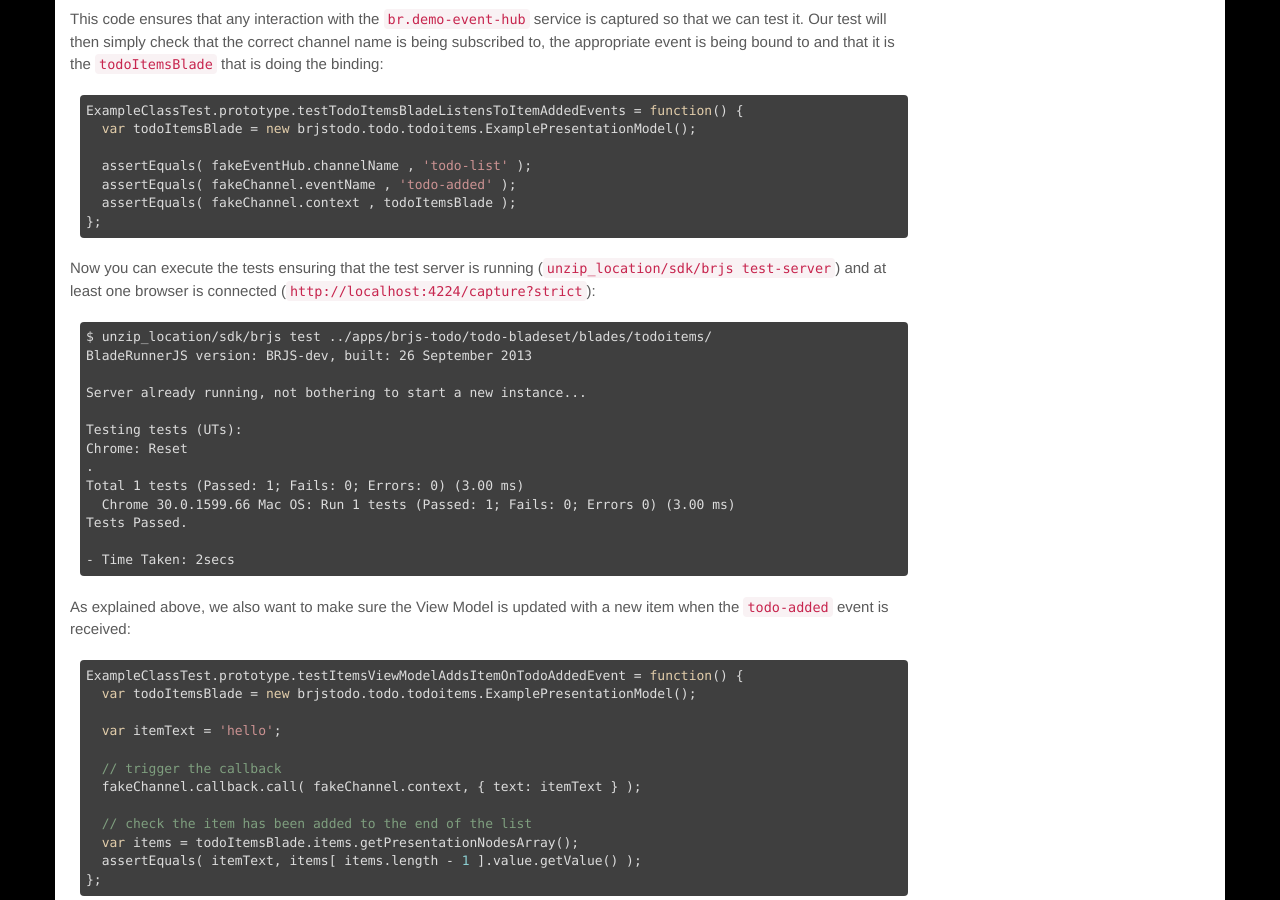
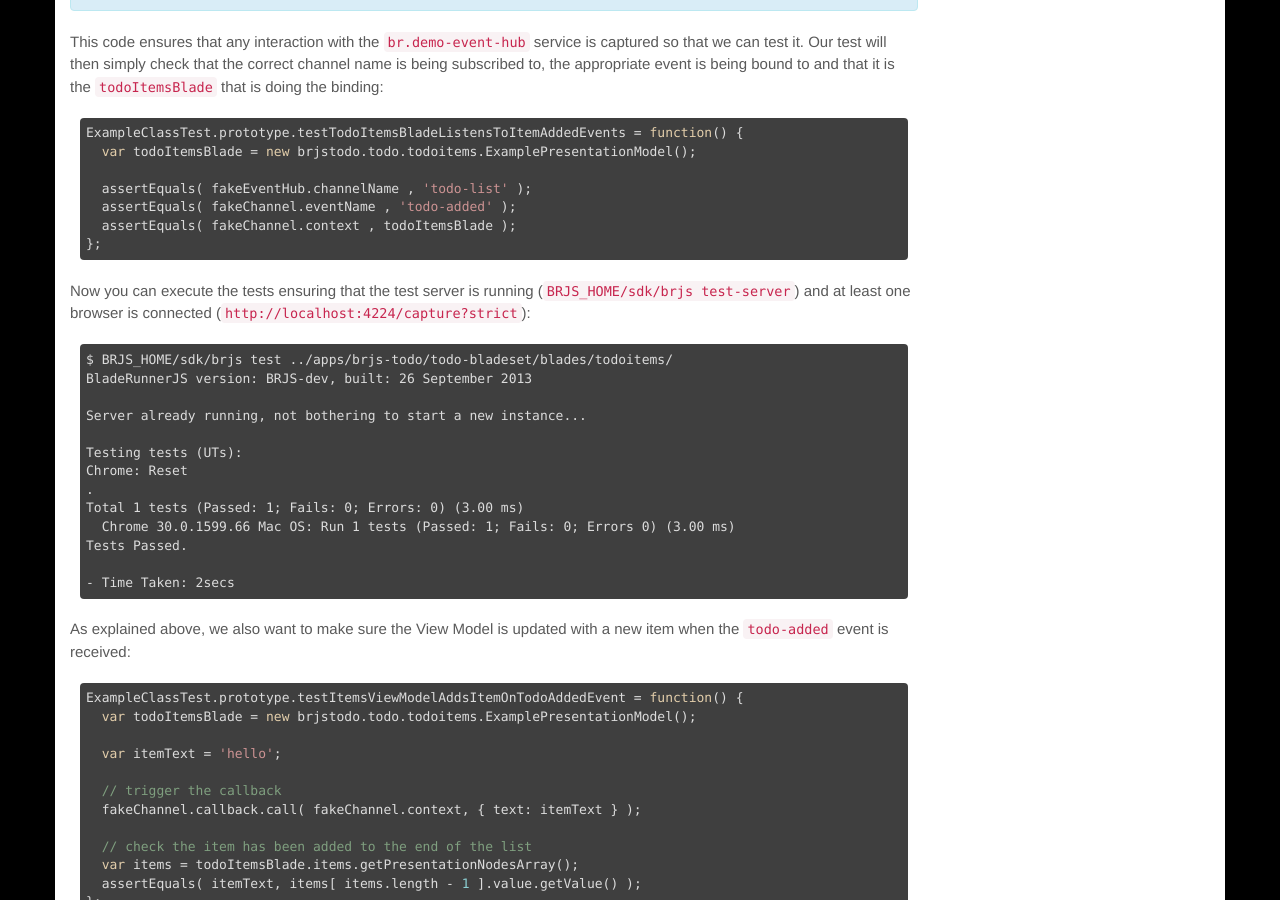
Before and after one commit to BladeRunnerJS/brjs-site, a Jekyll site: the page built from docs/use/getting_started.md, in a window 1280 px wide and 900 px high, scrolled down 18126 px. Built offline with Jekyll 4.4.1, drawn with Linux system fonts in a browser that asks for light colours; Markdown is read by kramdown in place of the engine named in the settings; some of the changed text lies outside the part shown.

Commit message:
Separating out Testing: Concepts & How to's

```diff
--- a/_layouts/docs.html
+++ b/_layouts/docs.html
@@ -54,15 +55,15 @@
 
 			<h4><a href="/docs/extend/">Extend</a></h4>
 			<ul>
-				<li><a href="/docs/extend/command_plugin_tutorial/">CommandPlugin tutorial</a></li>
+				<li><a href="/docs/extend/command_plugin_tutorial/">CommandPlugin Tutorial</a></li>
 				<li><a href="/docs/extend/command_plugin_argument_parsing_guide/">Parsing CommandPlugin Arguments</a></li>
-				<li><a href="/docs/extend/model_observer_plugin_tutorial/">ModelObserverPlugin tutorial</a></li>
+				<li><a href="/docs/extend/model_observer_plugin_tutorial/">ModelObserverPlugin Tutorial</a></li>
 			</ul>
 
 			<h4>Reference</h4>
 			<ul>
 				<li><a href="/docs/roadmap/">Roadmap to 1.0</a></li>
-				<li><a href="/docs/reference/browser_support/">Browser support</a></li>
+				<li><a href="/docs/reference/browser_support/">Browser Support</a></li>
 			</ul>
 
 			<p class="doc-feedback alert alert-info">
--- a/docs/use/getting_started.md
+++ b/docs/use/getting_started.md
@@ -30,13 +30,13 @@
 
 ## Download & Install BRJS
 
-Download the [latest BRJS release](https://github.com/BladeRunnerJS/brjs/releases/) and unzip it somewhere. The BRJS CLI excutable is `unzip_location/sdk/brjs`.
+Download the [latest BRJS release](https://github.com/BladeRunnerJS/brjs/releases/) and unzip it somewhere. We'll now refer to that unzipped location as `BRJS_HOME`. The BRJS CLI excutable is `BRJS_HOME/sdk/brjs`.
 
 <p><a href="https://github.com/BladeRunnerJS/brjs/releases/" class="btn btn-success">Download BladeRunnerJS</a></p>
 
 <div class="alert alert-info">
   <p>
-    We're working towards a <a href="https://github.com/BladeRunnerJS/brjs/issues/1">global install</a>. For the moment you'll need to execute the <code>brjs</code> command via <code>unzip_location/sdk/brjs</code>.
+    We're working towards a <a href="https://github.com/BladeRunnerJS/brjs/issues/1">global install</a>. For the moment you'll need to execute the <code>brjs</code> command via <code>BRJS_HOME/sdk/brjs</code>.
   </p>
 </div>
 
@@ -44,9 +44,9 @@
 
 Create a new application using the CLI:
 
-    unzip_location/sdk/brjs create-app brjs-todo
+    $ BRJS_HOME/sdk/brjs create-app brjs-todo
 
-This will create a new application called `brjs-todo` within the `unzip_location/apps` directory. Within that directory you'll also find a `default-aspect` directory. [Aspects](/docs/concepts/aspects/) represent entry points to your application and are a way of bringing together the Blades required for a specific *presentation* of your app.
+This will create a new application called `brjs-todo` within the `BRJS_HOME/apps` directory. Within that directory you'll also find a `default-aspect` directory. [Aspects](/docs/concepts/aspects/) represent entry points to your application and are a way of bringing together the Blades required for a specific *presentation* of your app.
 
 <div class="alert alert-info">
   <p>
@@ -56,7 +56,7 @@
 
 In the aspect directory you'll find an `index.html` entry point a `src` directory for your JavaScript, a `themes` directory for your CSS and images, and a `resources` directory for everything else. You can view this default aspect by starting the BRJS development server:
 
-    $ unzip_location/sdk/brjs serve
+    $ BRJS_HOME/sdk/brjs serve
 
 This will start the development web server running on localhost port 7070. You can view the aspect by navigating to `http://localhost:7070/brjs-todo`.
 
@@ -66,13 +66,13 @@
 
 Before creating our Blades we first need to create a new BladeSet within the application using the CLI. The format of this command is:
 
-    unzip_location/sdk/brjs create-bladeset <app-name> <bladeset-name>
+    $ BRJS_HOME/sdk/brjs create-bladeset <app-name> <bladeset-name>
 
 [BladeSets](/docs/concepts/bladesets) provide a way of grouping related blades so that they can share common code or resources. For now we don't need to worry about BladeSets. All you need to know is that within the BladeSet directory there's a `blades` directory where we're going to create our blades - our functionality.
 
 Run the following command to create a `todo` BladeSet for the `brjs-todo` app:
 
-    unzip_location/sdk/brjs create-bladeset brjs-todo todo
+    $ BRJS_HOME/sdk/brjs create-bladeset brjs-todo todo
 
 This create a folder called `todo-bladeset` within the application.
 
@@ -96,13 +96,13 @@
 
 To create a blade we use the `create-blade` command. This has the following format:
 
-    $ unzip_location/sdk/brjs create-blade <app-name> <bladeset-name> <blade-name>
+    $ BRJS_HOME/sdk/brjs create-blade <app-name> <bladeset-name> <blade-name>
 
 Let's create a new blade called `todoinput` within the `todo` BladeSet in our `brjs-todo` application:
 
-    $ unzip_location/sdk/brjs create-blade brjs-todo todo todoinput
+    $ BRJS_HOME/sdk/brjs create-blade brjs-todo todo todoinput
 
-This creates a `todoinput` directory within `unzip_location/apps/brjs-todo/todo-bladeset/blades/` containing the following sub-directories:
+This creates a `todoinput` directory within `BRJS_HOME/apps/brjs-todo/todo-bladeset/blades/` containing the following sub-directories:
 
 * `src` - for the JavaScript for the Blade
 * `tests` - for the blade tests
@@ -169,7 +169,7 @@
 
 ### Run the Blade in a Workbench
 
-Now that you've seen the View Model class and the view template, let's launch a Workbench and see the Blade running in isolation. Ensure the development web server is running (`unzip_location/sdk/brjs serve`) and navigate to the workbench via `http://localhost:7070/brjs-todo/todo-bladeset/blades/todoinput/workbench/`.
+Now that you've seen the View Model class and the view template, let's launch a Workbench and see the Blade running in isolation. Ensure the development web server is running (`BRJS_HOME/sdk/brjs serve`) and navigate to the workbench via `http://localhost:7070/brjs-todo/todo-bladeset/blades/todoinput/workbench/`.
 
 ![](/docs/use/img/hello-world-workbench.png)
 
@@ -279,13 +279,13 @@
 
 There are a few ways to run the tests using JSTestDriver, but the simplest is probably to start the test server using the CLI:
 
-    $ unzip_location/sdk/brjs test-server --no-browser
+    $ BRJS_HOME/sdk/brjs test-server --no-browser
 
 The test server will then start up on the default port (4224) and continue running in the terminal/console that you started it in.
 
-Then in the web browser (or browsers) you wish to execute the tests in navigate to `http://localhost:4224/capture?strict`. This browser is now waiting for the test server to instruct it to run tests. You do this by opening up another terminal/console tab/window and executing `unzip_location/sdk/brjs test path_to_directory_to_scan_for_tests`. In our case we just want to run the `todoinput` tests by running:
+Then in the web browser (or browsers) you wish to execute the tests in navigate to `http://localhost:4224/capture?strict`. This browser is now waiting for the test server to instruct it to run tests. You do this by opening up another terminal/console tab/window and executing `BRJS_HOME/sdk/brjs test path_to_directory_to_scan_for_tests`. In our case we just want to run the `todoinput` tests by running:
 
-    $ unzip_location/sdk/brjs test ../apps/brjs-todo/todo-bladeset/blades/todoinput/
+    $ BRJS_HOME/sdk/brjs test ../apps/brjs-todo/todo-bladeset/blades/todoinput/
 
 If all goes well you should see output similar to the following:
 
@@ -303,7 +303,7 @@
 
 If you wanted to run all the tests for the application you would execute:
 
-    $ unzip_location/sdk/brjs test ../apps/brjs-todo
+    $ BRJS_HOME/sdk/brjs test ../apps/brjs-todo
 
 We've now created our first Blade, seen it running in a Workbench, updated the Blade and seen the change in the Workbench, and written a simple test to check the View Model initialized state. It's time to create our second Blade.
 
@@ -311,7 +311,7 @@
 
 Create a second blade to show the Todo list items. As with the first Blade, we do this using the CLI:
 
-    $ unzip_location/sdk/brjs create-blade brjs-todo todo todoitems
+    $ BRJS_HOME/sdk/brjs create-blade brjs-todo todo todoitems
 
 This will create all the same assets that were created for the first blade, but in a `todoitems` directory.
 
@@ -342,7 +342,7 @@
 
 Next we need to update the View HTML template to loop over the `items` list and display each one in an unordered list. Since Presenter is built on Knockout we can do this using the [`foreach`](http://knockoutjs.com/documentation/foreach-binding.html) binding.
 
-Update the `todoitems` view, `unzip_location/apps/brjs-todo/todo-bladeset/blades/todoitems/resources/html/view.html`, to have the following HTML:
+Update the `todoitems` view, `BRJS_HOME/apps/brjs-todo/todo-bladeset/blades/todoitems/resources/html/view.html`, to have the following HTML:
 
     <div id="brjstodo.todo.todoitems.view-template">
       <!-- new code -->
@@ -354,7 +354,7 @@
       <!-- end of new code -->
     </div>
 
-If you ensure the BRJS development server is running (`unzip_location/sdk/brjs serve`) and launch the Workbench for this Blade via `http://localhost:7070/brjs-todo/todo-bladeset/blades/todoitems/workbench/` you'll see the two hard-coded list items.
+If you ensure the BRJS development server is running (`BRJS_HOME/sdk/brjs serve`) and launch the Workbench for this Blade via `http://localhost:7070/brjs-todo/todo-bladeset/blades/todoitems/workbench/` you'll see the two hard-coded list items.
 
 ![](/docs/use/img/todo-items-workbench.png)
 
@@ -449,7 +449,7 @@
   </p>
 </div>
 
-Ensure the BRJS server is running (`unzip_location/sdk/brjs serve`) and open up the `todoinput` Workbench via `http://localhost:7070/brjs-todo/todo-bladeset/blades/todoinput/workbench/`. If you input some text and press *Enter* you'll see a message appear in the JavaScript console via a logger in the Demo Event Hub service. You can manually inspect this to ensure the information logged is as expected.
+Ensure the BRJS server is running (`BRJS_HOME/sdk/brjs serve`) and open up the `todoinput` Workbench via `http://localhost:7070/brjs-todo/todo-bladeset/blades/todoinput/workbench/`. If you input some text and press *Enter* you'll see a message appear in the JavaScript console via a logger in the Demo Event Hub service. You can manually inspect this to ensure the information logged is as expected.
 
 ![](/docs/use/img/testing-in-the-workbench.png)
 
@@ -521,9 +521,9 @@
 
 The test initializes the `todoinput` Blade, sets a Todo text value we expect to be present within the event data, calls the `keyPressed` function with a fake event object and verifies that the event is triggered on the expected channel, with the expected event name and data values.
 
-Now that the test is written ensure the test server is running (`unzip_location/sdk/brjs test-server`) and execute the `todoinput` tests:
+Now that the test is written ensure the test server is running (`BRJS_HOME/sdk/brjs test-server`) and execute the `todoinput` tests:
 
-    $ unzip_location/sdk/brjs test ../apps/brjs-todo/todo-bladeset/blades/todoinput/
+    $ BRJS_HOME/sdk/brjs test ../apps/brjs-todo/todo-bladeset/blades/todoinput/
 
 You should see confirmation that the tests pass:
 
@@ -625,7 +625,7 @@
 
 #### Testing in the Workbench
 
-Open up the `todoitems` Workbench via `http://localhost:7070/brjs-todo/todo-bladeset/blades/todoitems/workbench/` ensuring the BRJS development web server is running (`unzip_location/sdk/brjs serve`). Open up the JavaScript console and enter the following code:
+Open up the `todoitems` Workbench via `http://localhost:7070/brjs-todo/todo-bladeset/blades/todoitems/workbench/` ensuring the BRJS development web server is running (`BRJS_HOME/sdk/brjs serve`). Open up the JavaScript console and enter the following code:
 
     var sr = require( 'br/ServiceRegistry' );
     var hub = sr.getService( 'br.demo-event-hub' );
@@ -704,9 +704,9 @@
     };
 
 
-Now you can execute the tests ensuring that the test server is running (`unzip_location/sdk/brjs test-server`) and at least one browser is connected (`http://localhost:4224/capture?strict`):
+Now you can execute the tests ensuring that the test server is running (`BRJS_HOME/sdk/brjs test-server`) and at least one browser is connected (`http://localhost:4224/capture?strict`):
 
-    $ unzip_location/sdk/brjs test ../apps/brjs-todo/todo-bladeset/blades/todoitems/
+    $ BRJS_HOME/sdk/brjs test ../apps/brjs-todo/todo-bladeset/blades/todoitems/
     BladeRunnerJS version: BRJS-dev, built: 26 September 2013
 
     Server already running, not bothering to start a new instance...
@@ -868,7 +868,7 @@
 
 All that you need to do to build the .WAR file is use the `war` command:
 
-    $ unzip_location/sdk/brjs war brjs-todo
+    $ BRJS_HOME/sdk/brjs war brjs-todo
     BladeRunnerJS version: BRJS-dev, built: 26 September 2013
 
     Successfully created war file
```
Also changed, not shown: other parts of _layouts/docs.html (+1 -0 lines), docs/concepts/testing.md (+12 -115 lines), docs/use/writing_and_running_tests.md (added, +121 -0 lines).
